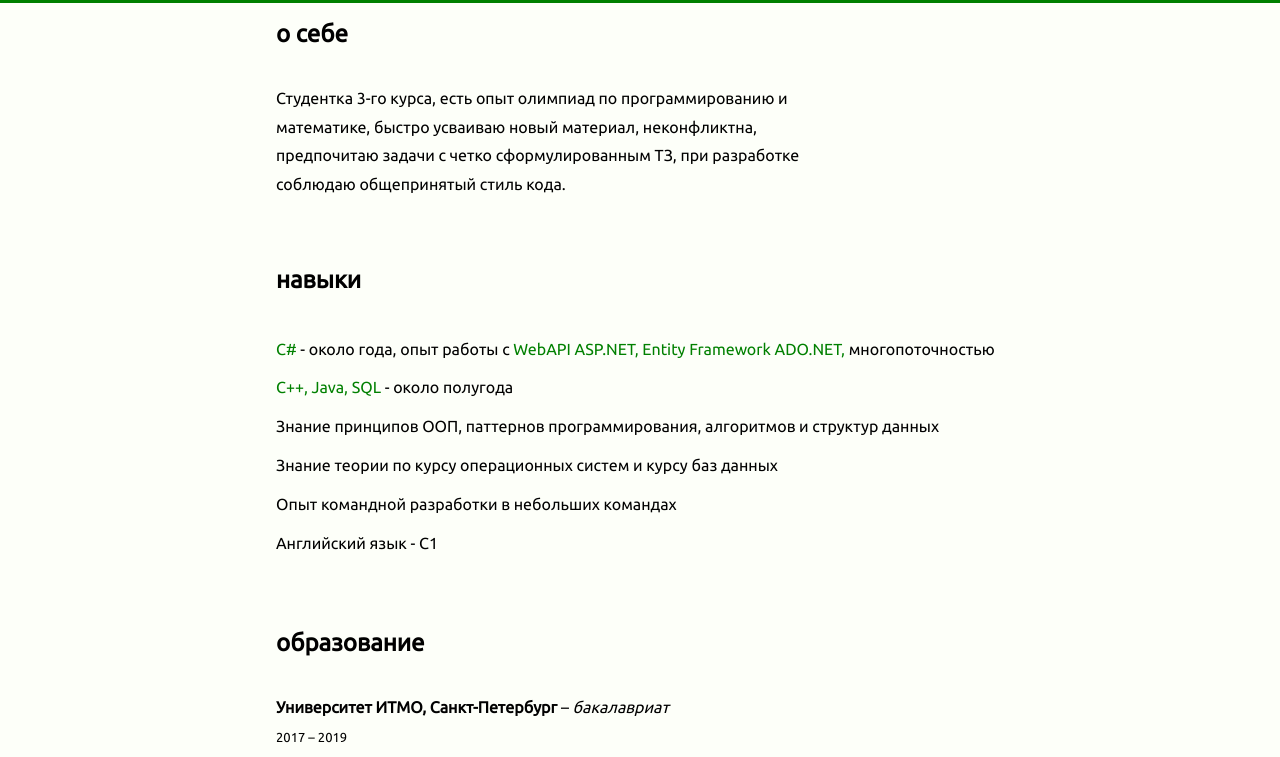
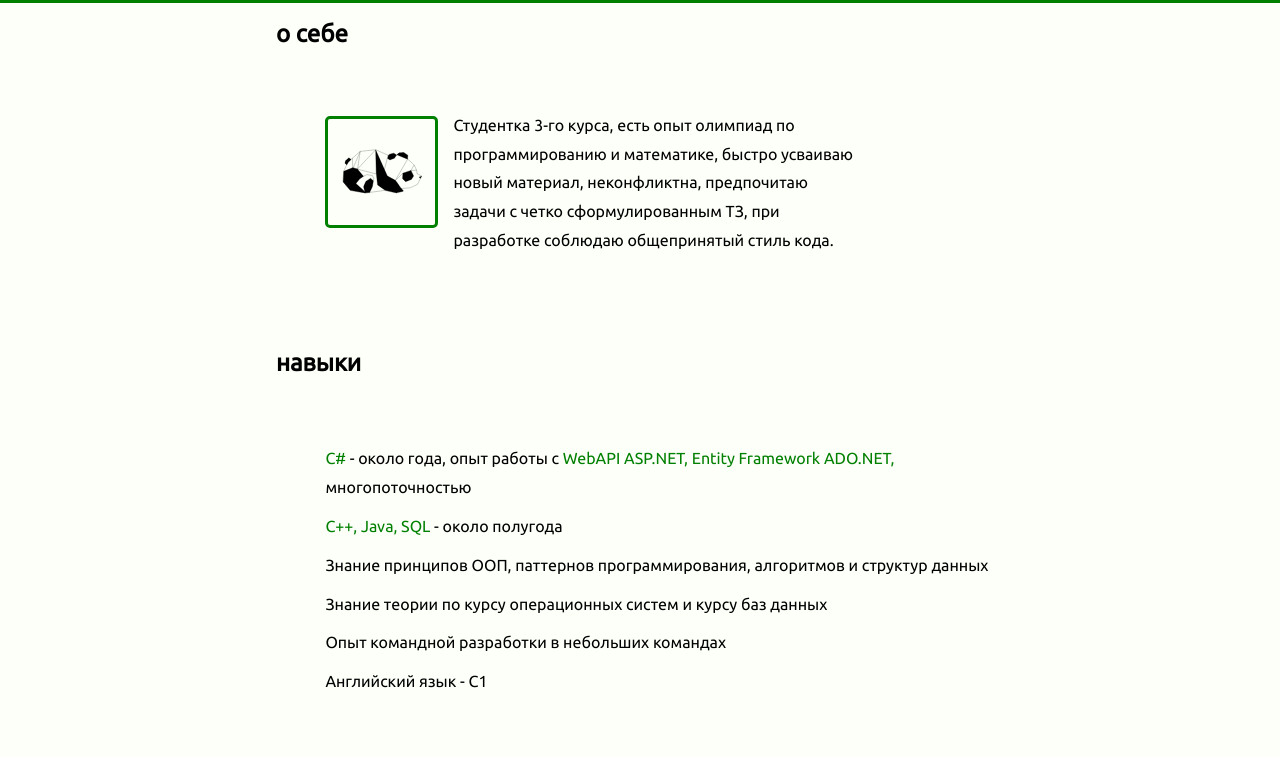
Before and after one commit to hatulmadan1/WebPortfolio, a plain HTML site: page index.html in a window 1280 px wide. Shown: the part 42-799 px from the top of the page. Drawn offline with Linux system fonts and the light colour scheme.

Commit message:
Design updated

```diff
--- a/index.html
+++ b/index.html
@@ -1,7 +1,7 @@
 <!DOCTYPE html>
 <html lang="ru">
     <head>
-        <title>Tihkomirova Ekaterina - M33021</title>
+        <title>Tikhomirova Ekaterina - M33021</title>
         <link rel="stylesheet" href="style.css">
     </head>
     <body>
@@ -20,13 +20,17 @@
             <div id="navabout"></div>
             <section id="about">
                 <h2 >о себе</h2>
+                <div class="section-content">
+
                 <p>
-                    Студентка 3-го курса, есть опыт олимпиад по программированию и математике, быстро усваиваю новый материал, неконфликтна, предпочитаю задачи с четко сформулированным ТЗ, при разработке соблюдаю общепринятый стиль кода.
+                    <img src="panda.svg" />Студентка 3-го курса, есть опыт олимпиад по программированию и математике, быстро усваиваю новый материал, неконфликтна, предпочитаю задачи с четко сформулированным ТЗ, при разработке соблюдаю общепринятый стиль кода.
                 </p>
+                </div>
             </section>
             <div id="navskills"></div>
             <section>
                 <h2>навыки</h2>
+                <div class="section-content">
                 <ul>
                     <li>
                         <span>C#</span> - около года, опыт работы с <span>WebAPI ASP.NET, Entity Framework ADO.NET,</span> многопоточностью
@@ -46,10 +50,12 @@
                     <li>
                         Английский язык - C1</li>
                 </ul>
+                </div>
             </section>
             <div id="naveducation"></div>
             <section>
                 <h2>образование</h2>
+                <div class="section-content">
                 <p>
                     <b>Университет ИТМО, Санкт-Петербург</b> – <em>бакалавриат</em>
                     <br>
@@ -63,10 +69,12 @@
                     <br>
                     Профиль подготовки “Программирование и интернет-технологии”
                 </p>
+                </div>
             </section>
             <div id="navprojects"></div>
             <section>
                 <h2>проекты</h2>
+                <div class="section-content">
                 <dl>
                     <dt><a href=https://github.com/hatulmadan1/SmartPlanner/tree/dev>
                         SmartPlanner
@@ -88,10 +96,12 @@
                     </dd>
                     </dt>
                 </dl>
+                </div>
             </section>
             <div id="navadditional"></div>
             <section>
                 <h2>дополнительно</h2>
+                <div class="section-content">
                 <h4>животное</h4>
                 <pre>
     |￣￣￣￣￣￣￣|
@@ -133,6 +143,7 @@
     }</code></pre>
                 <h4>формула</h4>
                 <span>log<sub>a</sub>b<sup>2</sup>=2log<sub>a</sub>b</span>
+            </div>
             </section>
         </main>
         <footer>
--- a/style.css
+++ b/style.css
@@ -101,6 +101,8 @@ dt a:link, dt a:visited {
 p {
     width: 75%;
     padding: 5px 0;
+    text-align: left;
+    align-items: stretch;
 }
 
 h2 {
@@ -120,6 +122,22 @@ span {
     color: green;
 }
 
+.section-content {
+    margin-left: 5%;
+}
+
+img {
+    width: 20%;
+    height: 20%;
+    border: green;
+    border-style: solid;
+    border-width: 3px;
+    border-radius: 5px;
+    float: left;
+    margin-right: 3%;
+    margin-top: 1%;
+}
+
 @font-face {
     font-family: 'FutureSpore';
     src: url('19846.otf')
```
Also changed, not shown: panda.svg (added).
